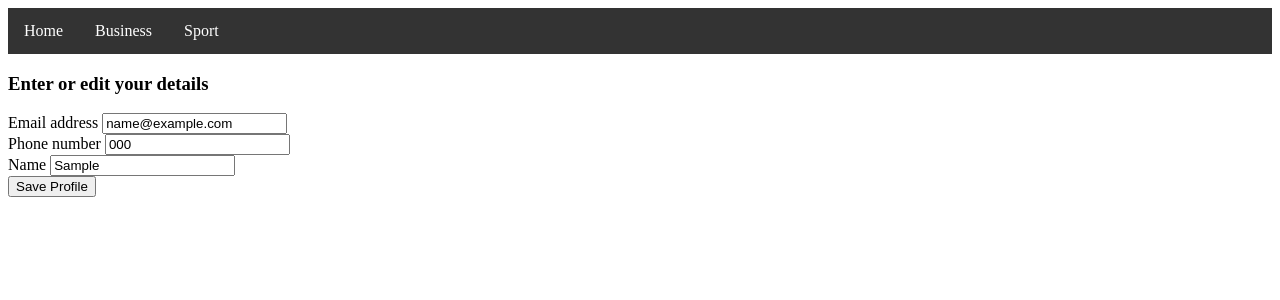
After one commit to geekkun/webn, a Django app: template theapp/templates/theapp/profile.html in a window 1280 px wide. The commit adds this page. Shown: the top 300 px of the page. Run offline with Django 3.2, Linux system fonts and the light colour scheme; the template is opened without the code that fills it: most values are stand-ins (such as "Sample title", 1, 10 or a date in 2020).

Commit message:
implemented user profile

```diff
--- /dev/null
+++ b/theapp/templates/theapp/profile.html
@@ -0,0 +1,24 @@
+{% extends "theapp/base.html" %}
+
+{% block content %}
+<div class='main'>
+{% if text %}
+<h3>Your Profile</h3>
+{{ phone }} <br style='clear:left;'><br>
+{% endif %}
+<form method='POST' action='/profile/' enctype='multipart/form-data'>
+  	{% csrf_token %}
+	<h3>Enter or edit your details </h3>
+	<span class='fieldname'>Email address</span>
+            <input type='text' maxlength='50' id='logusername' name='username' value={{email_addr}}>
+	<br>
+	<span class='fieldname'>Phone number</span>
+	        <input type='text' maxlength='50' id='loguserphone' name='phone' value={{phone}}>
+	<br>
+	<span class='fieldname'>Name</span>
+	        <input type='text' maxlength='50' id='name' name='username' value={{name}}>
+	<br>
+   <input type='submit' value='Save Profile'>
+</form>
+</div>
+{% endblock %}
--- a/theapp/urls.py
+++ b/theapp/urls.py
@@ -29,4 +29,6 @@ urlpatterns = [
     url(r'^news/', views.NewsListView.news),
     url(r'^news/sp', views.NewsListView.sport),
     url(r'^news/bs', views.NewsListView.business),
+    url(r'^profile/$', views.profile, name='profile'),
+
 ]
```
Also changed, not shown: theapp/templates/theapp/login.html (+4 -3 lines), theapp/views.py (+32 -0 lines), db.sqlite3, theapp/templates/theapp/base.html (renamed from theapp/templates/base.html), theapp/templates/theapp/news.html (renamed from theapp/templates/news.html).
